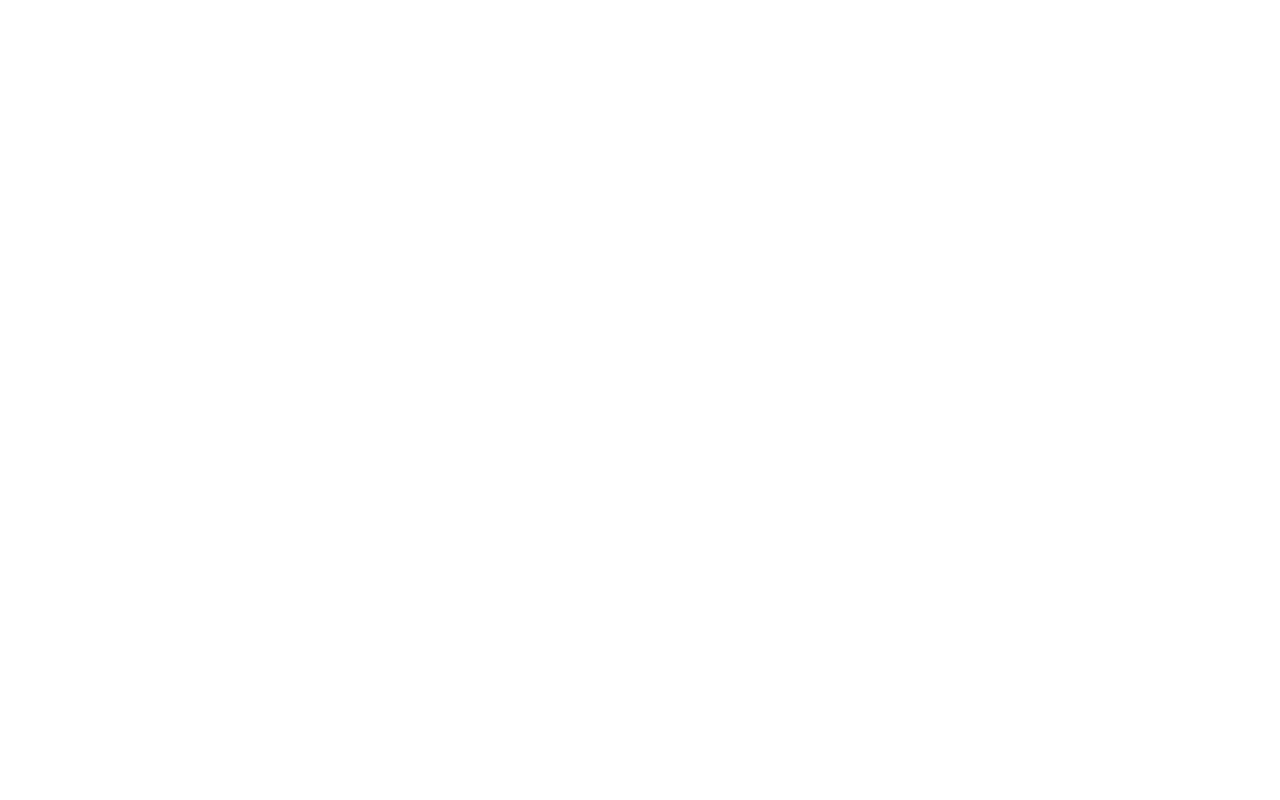
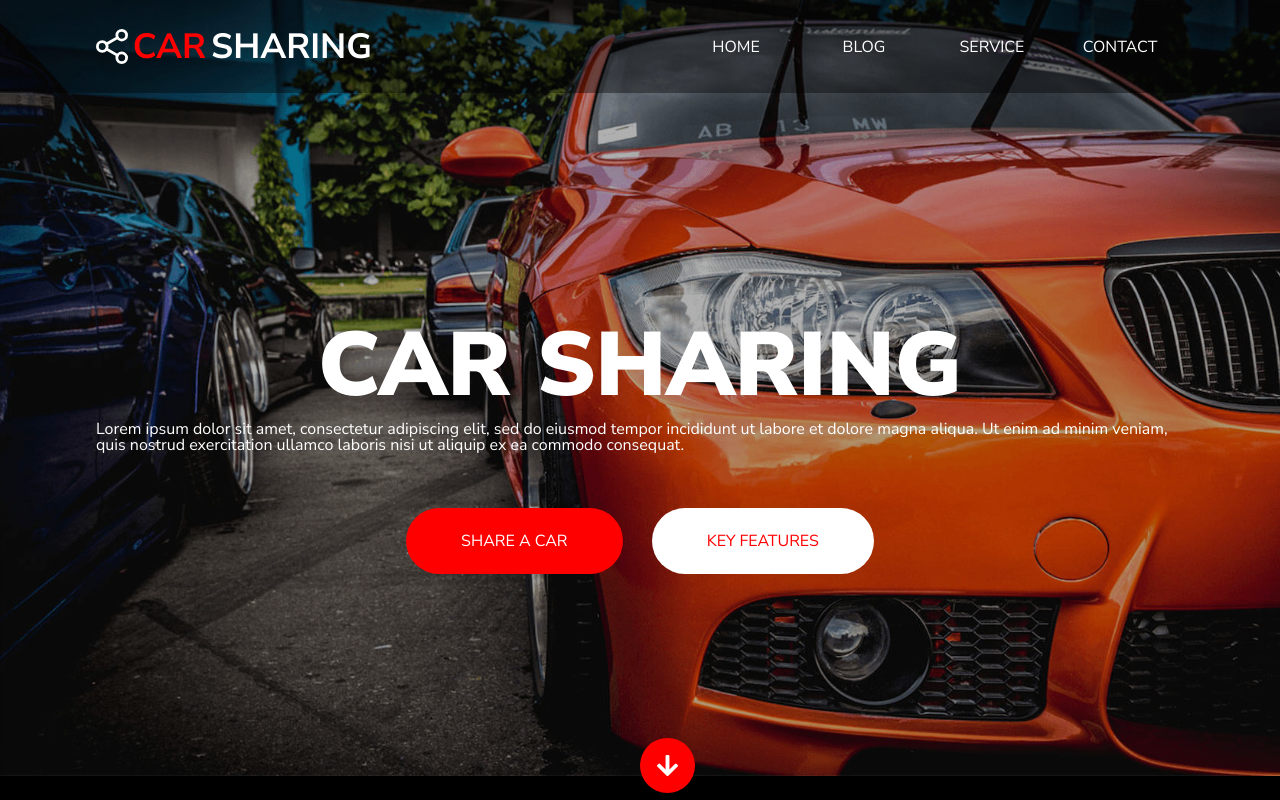
Before and after one commit to moniwero/carsharing, a plain HTML site: page 01_Car_Sharing/index.html in a window 1280 px wide. Drawn offline with Linux system fonts and the light colour scheme.

Commit message:
header banner buttons

```diff
--- a/01_Car_Sharing/css/style.css
+++ b/01_Car_Sharing/css/style.css
@@ -0,0 +1,149 @@
+:root {
+  --main-color: #ff0000;
+}
+
+* {
+  box-sizing: border-box;
+}
+
+/* body * {
+    border: 1px dotted blue;
+} */
+
+body {
+  background-color: black;
+  color: white;
+  font-family: "Nunito Sans", sans-serif;
+}
+
+header {
+  height: 97vh;
+  background: rgba(0, 0, 0, 0.3) url("../images/Image.jpg");
+  background-blend-mode: darken;
+  background-size: cover;
+}
+
+.nav-bar {
+  text-transform: uppercase;
+  height: 93px;
+  display: flex;
+  justify-content: space-between;
+  align-items: center;
+}
+
+.nav-bar * {
+  z-index: 100;
+}
+
+.nav-bar::after {
+  content: "";
+  background-color: rgba(0, 0, 0, 0.4);
+  position: absolute;
+  top: 0;
+  left: 0;
+  width: 100%;
+  height: 93px;
+  z-index: 0;
+  display: inline-block;
+}
+
+.container {
+  width: 1088px;
+  margin: 0 auto;
+}
+
+.logo {
+  font-size: 35px;
+  font-weight: bolder;
+  display: flex;
+  align-items: center;
+}
+
+.logo span {
+  color: var(--main-color);
+  margin-right: 5px;
+}
+
+.logo img {
+  height: 35px;
+  margin-right: 5px;
+}
+
+.nav-list {
+  display: flex;
+}
+
+.nav-list li {
+  width: 128px;
+}
+
+.nav-list a {
+  text-decoration: none;
+  color: white;
+  display: inline-block;
+  width: 100%;
+  height: 93px;
+  display: flex;
+  justify-content: center;
+  align-items: center;
+}
+
+.nav-list a:hover {
+  background-color: rgba(255, 255, 255, 0.3);
+}
+
+.banner {
+  display: flex;
+  flex-direction: column;
+  align-items: center;
+  justify-content: center;
+  height: calc(97vh - 93px);
+}
+
+.title {
+  font-size: 90px;
+  font-weight: 900;
+  margin-bottom: 10px;
+}
+
+.info {
+  font-size: 16px;
+  margin-bottom: 80px;
+}
+
+.buttons {
+  font-size: 16px;
+}
+
+.button {
+  padding: 22px 55px;
+  border-radius: 40px;
+  text-decoration: none;
+}
+
+.button-alert {
+  background-color: var(--main-color);
+  color: white;
+}
+
+.button-info {
+  background-color: white;
+  color: var(--main-color);
+}
+
+.space-right {
+  margin-right: 25px;
+}
+
+.arrow {
+  width: 55px;
+  height: 55px;
+  background-color: var(--main-color);
+  border-radius: 50%;
+  display: flex;
+  justify-content: center;
+  align-items: center;
+  position: absolute;
+  left: 50%;
+  bottom: 7px;
+}
--- a/01_Car_Sharing/index.html
+++ b/01_Car_Sharing/index.html
@@ -3,15 +3,52 @@
   <head>
     <meta charset="UTF-8" />
     <meta name="viewport" content="width=device-width, initial-scale=1.0" />
-    <meta http-equiv="X-UA-Compatible" content="ie=edge" />
-    <title>Carsharing</title>
-    <link rel="preconnect" href="https://fonts.googleapis.com">
-<link rel="preconnect" href="https://fonts.gstatic.com" crossorigin>
-<link href="https://fonts.googleapis.com/css2?family=Nunito+Sans:ital,opsz,wght@0,6..12,200..1000;1,6..12,200..1000&family=Open+Sans:ital,wght@0,300..800;1,300..800&display=swap" rel="stylesheet">
-    <link rel="stylesheet" href="css/reset.css">
-<link rel="stylesheet" href="css/style.css">
+    <title>Car Sharing</title>
+
+    <link rel="preconnect" href="https://fonts.googleapis.com" />
+    <link rel="preconnect" href="https://fonts.gstatic.com" crossorigin />
+    <link
+      href="https://fonts.googleapis.com/css2?family=Nunito+Sans:ital,opsz,wght@0,6..12,200..1000;1,6..12,200..1000&family=Open+Sans:ital,wght@0,300..800;1,300..800&display=swap"
+      rel="stylesheet"
+    />
+
+    <link rel="stylesheet" href="css/reset.css" />
+    <link rel="stylesheet" href="css/style.css" />
   </head>
   <body>
-
+    <header>
+      <div class="container">
+        <section class="nav-bar">
+          <section class="logo">
+            <img src="images/Icon Logo Normal.svg" />
+            <span>Car</span>Sharing
+          </section>
+          <nav>
+            <ul class="nav-list">
+              <li><a href="">Home</a></li>
+              <li><a href="">Blog</a></li>
+              <li><a href="">Service</a></li>
+              <li><a href="">Contact</a></li>
+            </ul>
+          </nav>
+        </section>
+        <div class="banner">
+          <section class="title">CAR SHARING</section>
+          <article class="info">
+            Lorem ipsum dolor sit amet, consectetur adipiscing elit, sed do
+            eiusmod tempor incididunt ut labore et dolore magna aliqua. Ut enim
+            ad minim veniam, quis nostrud exercitation ullamco laboris nisi ut
+            aliquip ex ea commodo consequat.
+          </article>
+          <section class="buttons">
+            <a href="" class="button button-alert space-right">SHARE A CAR</a>
+            <a href="" class="button button-info">KEY FEATURES</a>
+          </section>
+        </div>
+      </div>
+      <div class="arrow">
+        <img src="images/Icon Arrow Down.svg" />
+      </div>
+    </header>
   </body>
 </html>
```
